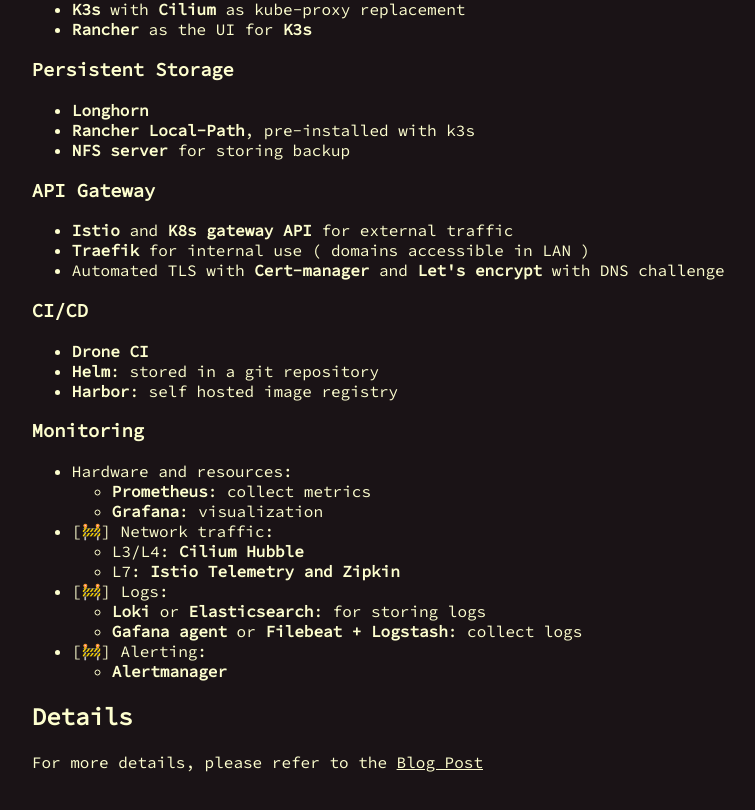
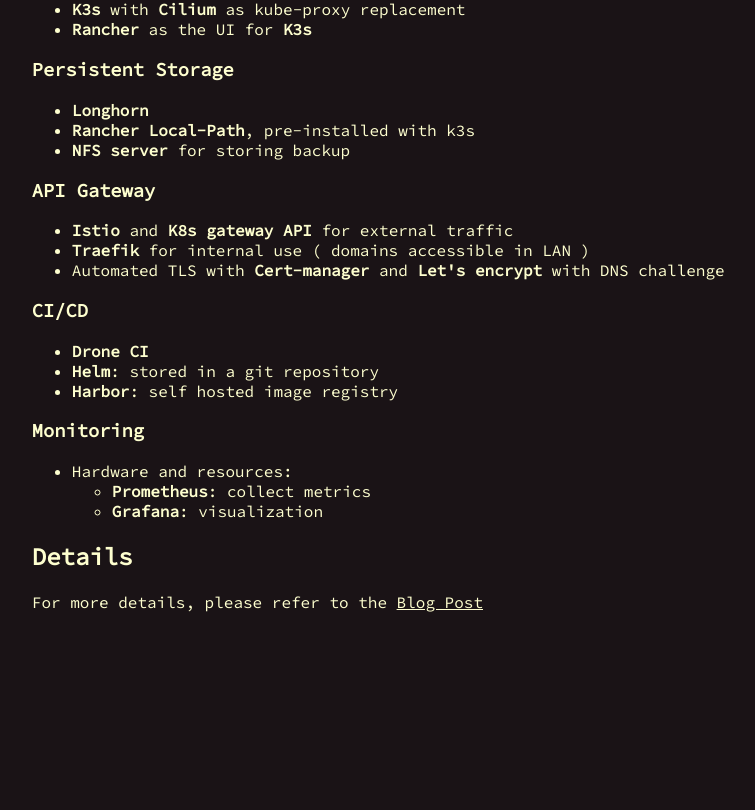
Before and after one commit to AlexFangSW/PersonalWebsite, a Next.js app: page /projects/homelab in a window 1280 px wide. Shown: the part 1318-2128 px from the top of the page, without its empty margins (226-981 px from the left). After the commit the page ends 1986 px from the top, so only its background shows below. Built offline with nearby package versions, Linux system fonts and the light colour scheme.

Commit message:
feat(projects): update homelab

```diff
--- a/src/app/(tabs)/projects/homelab/page.tsx
+++ b/src/app/(tabs)/projects/homelab/page.tsx
@@ -160,38 +160,6 @@
             </li>
           </ul>
         </li>
-        <li>
-          [🚧] Network traffic:
-          <ul>
-            <li>
-              L3/L4: <strong>Cilium Hubble</strong>
-            </li>
-            <li>
-              L7: <strong>Istio Telemetry and Zipkin</strong>
-            </li>
-          </ul>
-        </li>
-        <li>
-          [🚧] Logs:
-          <ul>
-            <li>
-              <strong>Loki</strong> or <strong>Elasticsearch</strong>: for
-              storing logs
-            </li>
-            <li>
-              <strong>Gafana agent</strong> or{" "}
-              <strong>Filebeat + Logstash</strong>: collect logs
-            </li>
-          </ul>
-        </li>
-        <li>
-          [🚧] Alerting:
-          <ul>
-            <li>
-              <strong>Alertmanager</strong>
-            </li>
-          </ul>
-        </li>
       </ul>
     </>
   );
```
